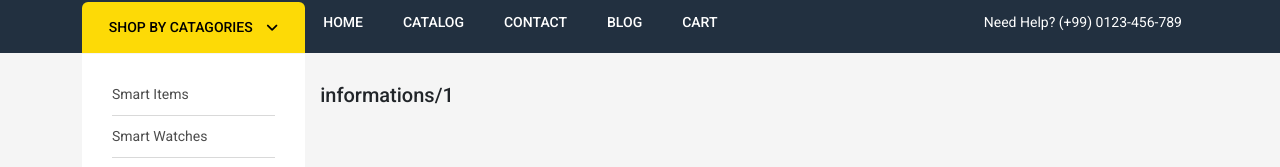
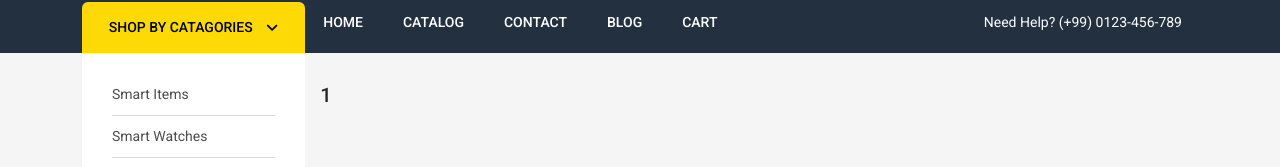
Before and after one commit to AbdulJaleel97/Electrobox-Electronics-Store, a Vue app: page /informations/1 in a window 1280 px wide. Shown: the part 137-304 px from the top of the page. Built offline with nearby package versions, Linux system fonts and the light colour scheme.

Commit message:
first commit

```diff
--- a/src/components/Footer/DynamicLinks.vue
+++ b/src/components/Footer/DynamicLinks.vue
@@ -70,12 +70,13 @@ export default {
     };
   },
   mounted() {
-    this.title = this.$route.path.slice(1).replaceAll("-", " ");
+    this.title = this.$route.params.name.replaceAll("-", " ");
+    console.log(this.$route);
   },
   watch: {
     $route: {
       handler() {
-        this.title = this.$route.path.slice(1).replaceAll("-", " ");
+        this.title = this.$route.params.name.replaceAll("-", " ");
       },
     },
   },
```
